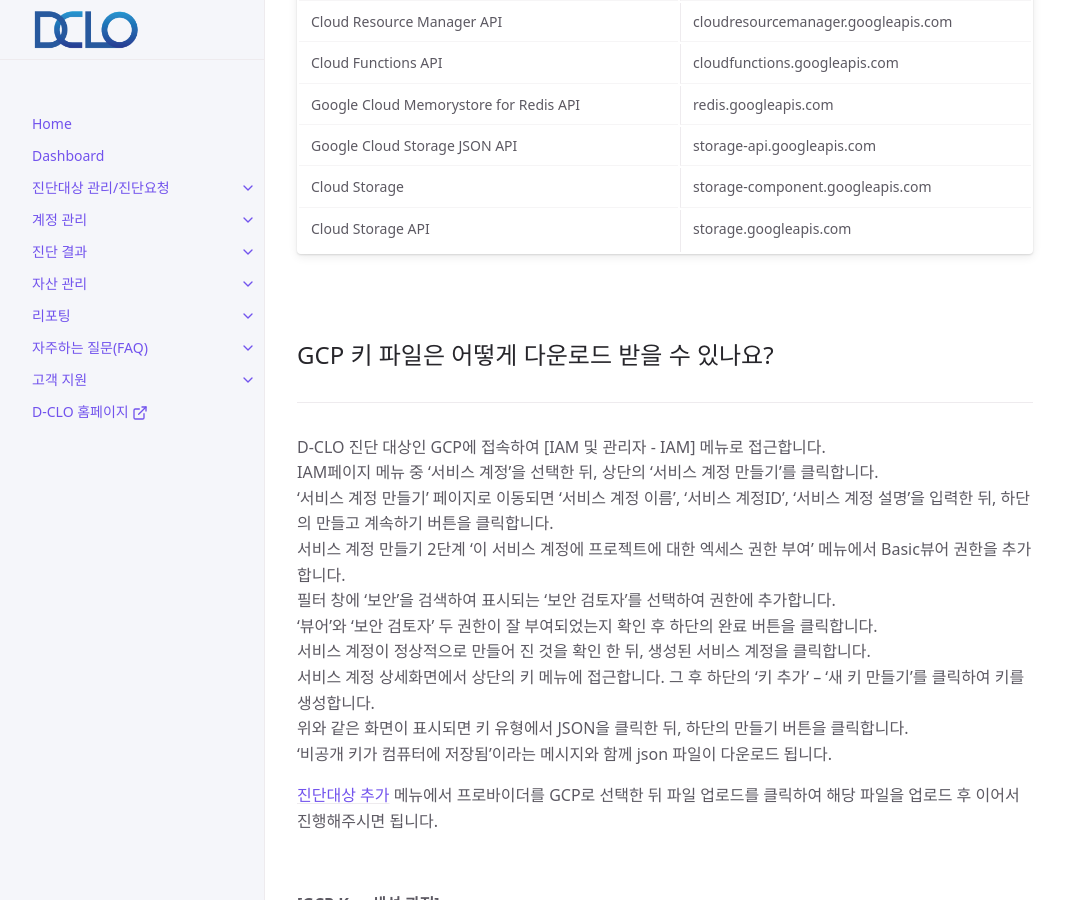
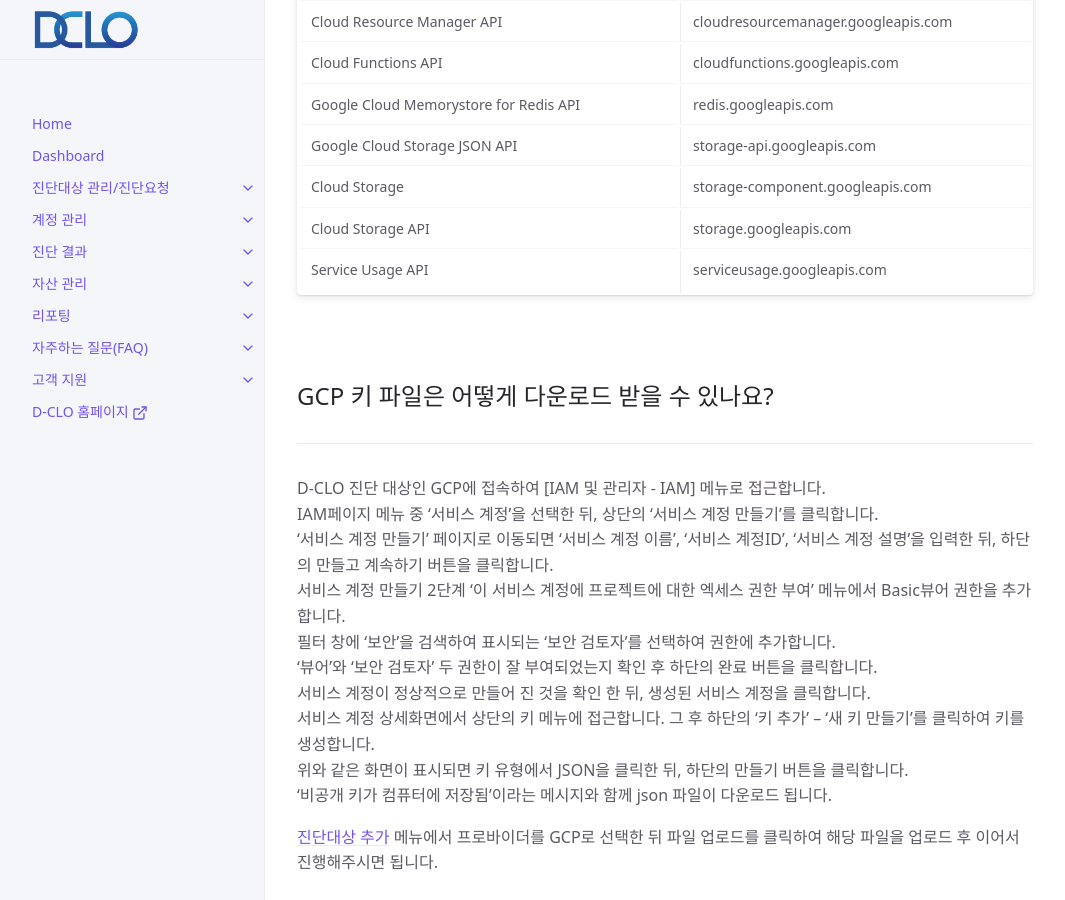
Before and after one commit to MZ-CloudGuard/d-clo.github.io, a Jekyll site: the page built from docs/docs/FAQ/gcp_access_key.md, in a window 1280 px wide and 900 px high, scrolled down 2814 px. Shown: the whole window, without its empty margins (107-1172 px from the left). Built offline with Jekyll 4.4.1, drawn with Linux system fonts in a browser that asks for light colours; cached includes are drawn as plain includes.

Commit message:
GCP 권한안내 누락  : Service Usage API

```diff
--- a/docs/docs/FAQ/gcp_access_key.md
+++ b/docs/docs/FAQ/gcp_access_key.md
@@ -72,6 +72,7 @@ D-CLO를 사용하기 위해 추가적으로 더 필요한 권한들은 아래
 | Google Cloud Storage JSON API | storage-api.googleapis.com |
 | Cloud Storage | storage-component.googleapis.com |
 | Cloud Storage API | storage.googleapis.com |
+| Service Usage API | serviceusage.googleapis.com |
 
 <br />
 
```
